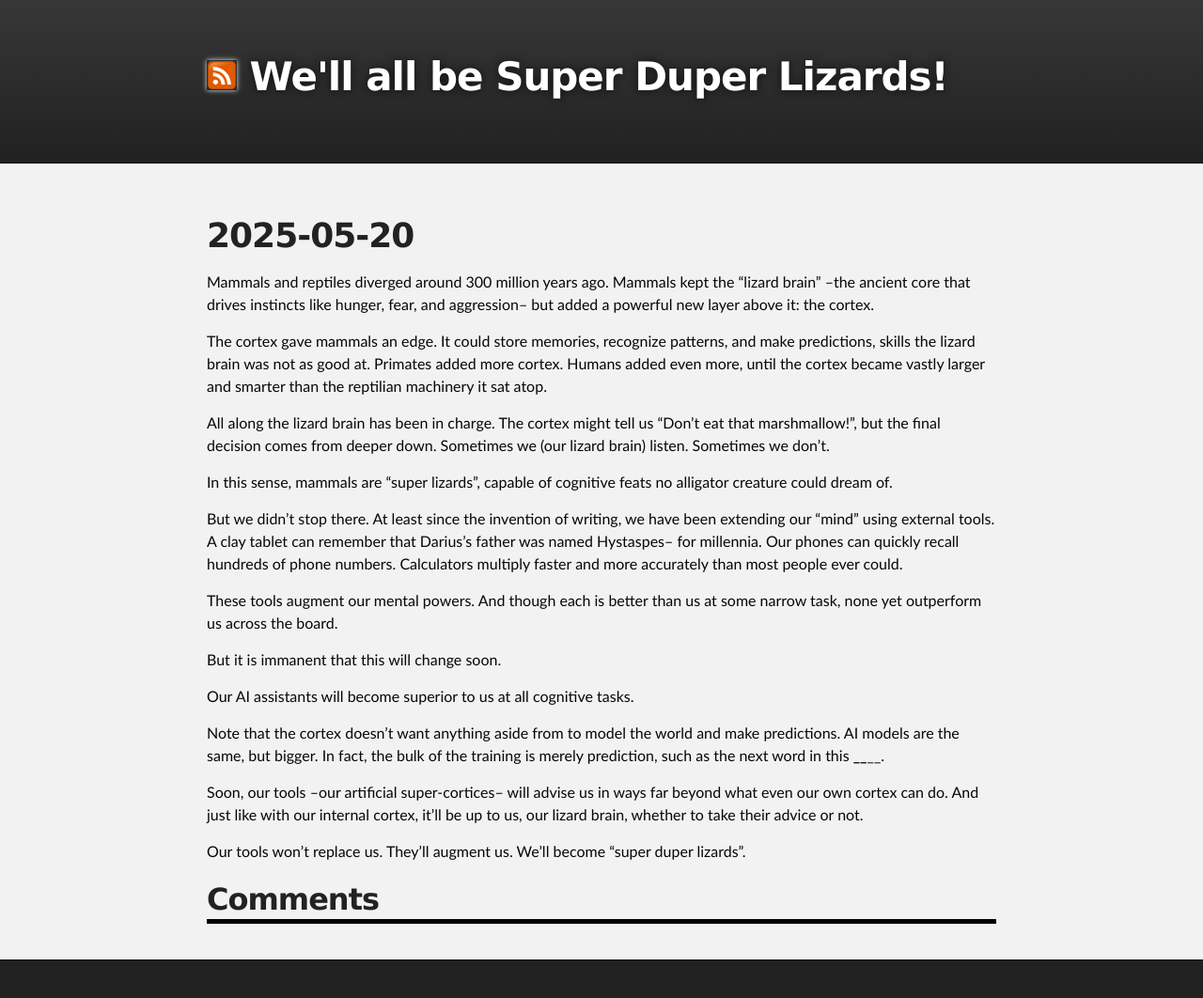
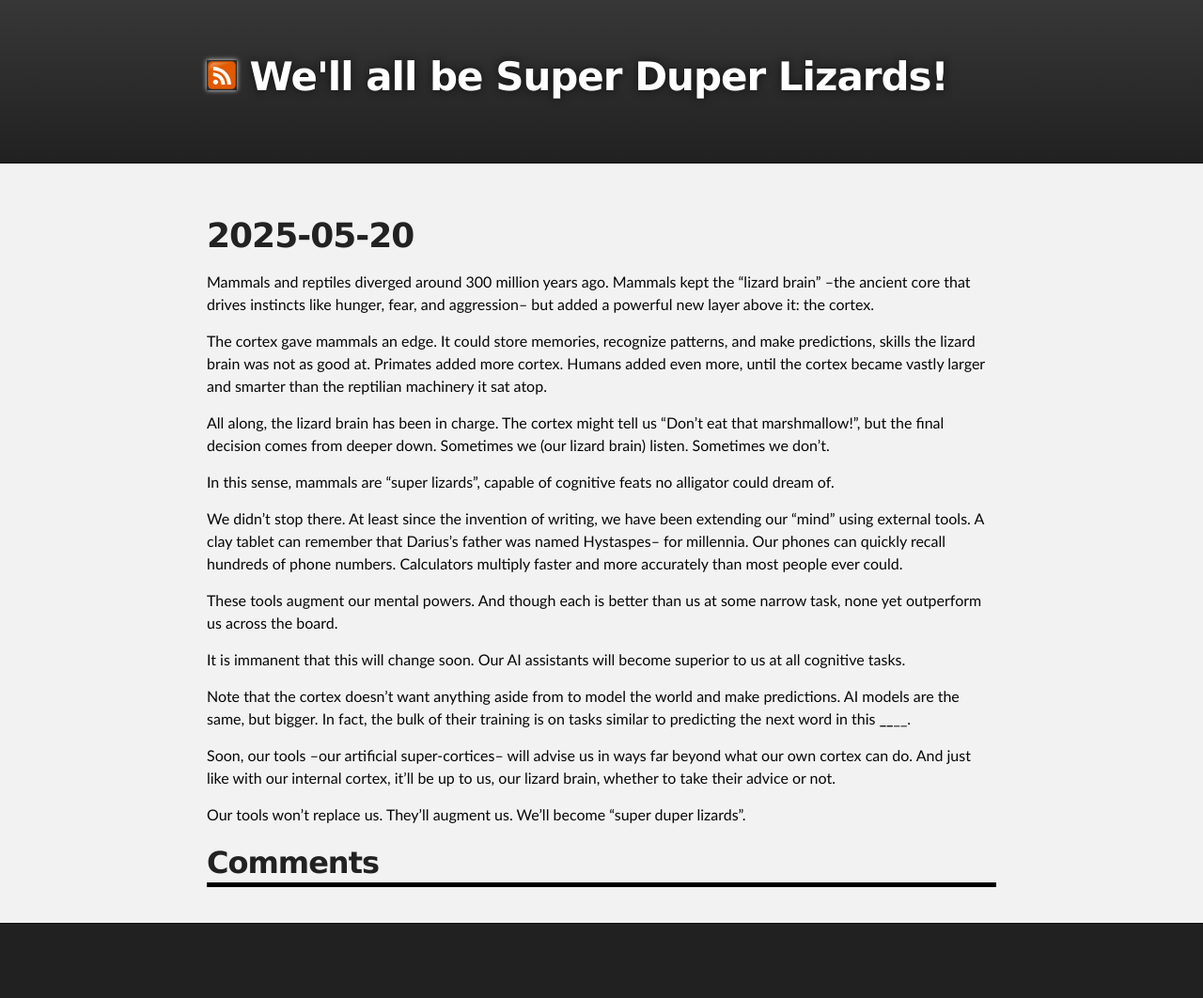
Before and after one commit to marcpickett1/marcpickett1.github.io, a Jekyll site: the page built from _posts/2025-05-20-Well-all-be-Super-Duper-Lizards.md, in a window 1280 px wide. Shown: the whole page at 94% size. Built offline with Jekyll 4.4.1, drawn with Linux system fonts in a browser that asks for light colours; comment, search, counter and statistics services are not loaded; after the commit the page ends 1023 px from its top, so only the background shows below that.

Commit message:
Push it.

```diff
--- a/_posts/2025-05-20-Well-all-be-Super-Duper-Lizards.md
+++ b/_posts/2025-05-20-Well-all-be-Super-Duper-Lizards.md
@@ -12,25 +12,23 @@
 The cortex gave mammals an edge.  It could store memories, recognize patterns, and make predictions, skills the lizard brain was not as good at.
 Primates added more cortex.  Humans added even more, until the cortex became vastly larger and smarter than the reptilian machinery it sat atop.
 
-All along the lizard brain has been in charge.  The cortex might tell us "Don't eat that marshmallow!", but the final decision comes from deeper
+All along, the lizard brain has been in charge.  The cortex might tell us "Don't eat that marshmallow!", but the final decision comes from deeper
 down.  Sometimes we (our lizard brain) listen.  Sometimes we don't.
 
-In this sense, mammals are "super lizards", capable of cognitive feats no alligator creature could dream of.
+In this sense, mammals are "super lizards", capable of cognitive feats no alligator could dream of.
 
-But we didn't stop there.  At least since the invention of writing, we have been extending our "mind" using external tools.  A clay tablet can
+We didn't stop there.  At least since the invention of writing, we have been extending our "mind" using external tools.  A clay tablet can
 remember that Darius's father was named Hystaspes-- for millennia.  Our phones can quickly recall hundreds of phone numbers.  Calculators
 multiply faster and more accurately than most people ever could.
 
 These tools augment our mental powers.  And though each is better than us at some narrow task, none yet outperform us across the board.
 
-But it is immanent that this will change soon.
-
-Our AI assistants will become superior to us at all cognitive tasks.
+It is immanent that this will change soon.  Our AI assistants will become superior to us at all cognitive tasks.
 
 Note that the cortex doesn't want anything aside from to model the world and make predictions.  AI models are the same, but bigger.  In fact,
-the bulk of the training is merely prediction, such as the next word in this ________.
+the bulk of their training is on tasks similar to predicting the next word in this ________.
 
-Soon, our tools --our artificial super-cortices-- will advise us in ways far beyond what even our own cortex can do.  And just like with our
+Soon, our tools --our artificial super-cortices-- will advise us in ways far beyond what our own cortex can do.  And just like with our
 internal cortex, it'll be up to us, our lizard brain, whether to take their advice or not.
 
 Our tools won't replace us.   They'll augment us.  We'll become "super duper lizards".
```
